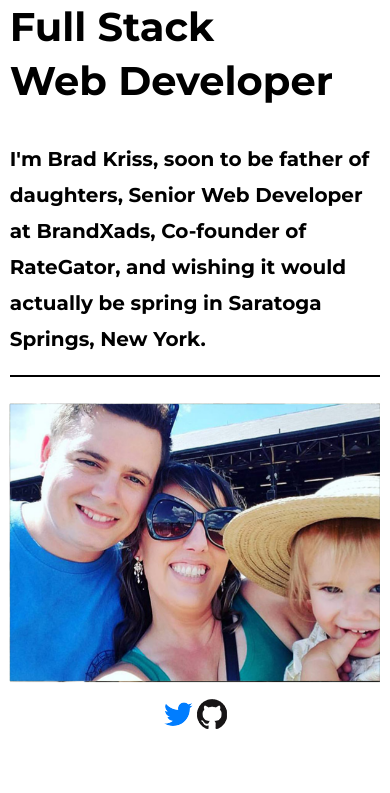
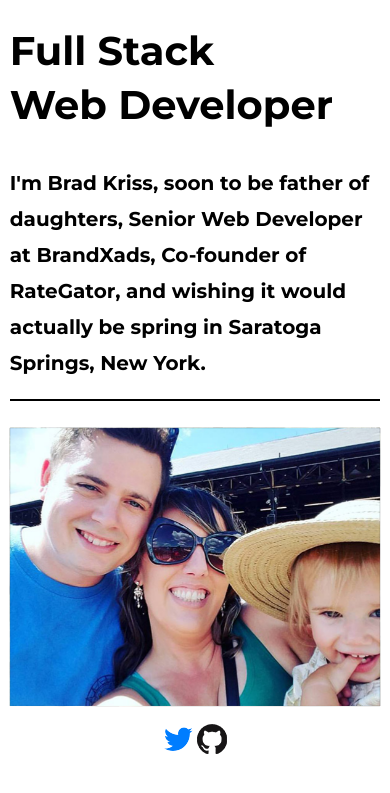
Before and after one commit to BradKriss/BradKriss, a PHP site: page /index.html in a window 390 px wide. Shown: the top 793 px of the page. Run offline with PHP 8.4, Linux system fonts and the light colour scheme.

Commit message:
added spacing to top of page

```diff
--- a/assets/sass/style.sass
+++ b/assets/sass/style.sass
@@ -18,8 +18,10 @@ body
 
 #site-container
   +container(600px)
+  margin-top: 1.08em
   @media (max-width: $medium-screen)
     +container(95%)
+    margin-top: 1.35em
 
 #intro-text
   +trailing-border(2px, 1)
--- a/public/css/style.css
+++ b/public/css/style.css
@@ -226,6 +226,7 @@ body {
   max-width: 600px;
   margin-left: auto;
   margin-right: auto;
+  margin-top: 1.08em;
 }
 /* line 12, ../../../../Ruby24-x64/lib/ruby/gems/2.4.0/gems/susy-2.2.14/sass/susy/output/support/_clearfix.scss */
 #site-container:after {
@@ -239,6 +240,7 @@ body {
     max-width: 95%;
     margin-left: auto;
     margin-right: auto;
+    margin-top: 1.35em;
   }
   /* line 12, ../../../../Ruby24-x64/lib/ruby/gems/2.4.0/gems/susy-2.2.14/sass/susy/output/support/_clearfix.scss */
   #site-container:after {
@@ -248,20 +250,20 @@ body {
   }
 }
 
-/* line 24, ../../assets/sass/style.sass */
+/* line 26, ../../assets/sass/style.sass */
 #intro-text {
   border-bottom-width: 0.11111em;
   border-bottom-style: solid;
   padding-bottom: 0.88889em;
 }
 
-/* line 27, ../../assets/sass/style.sass */
+/* line 29, ../../assets/sass/style.sass */
 #contact {
   margin-top: 1em;
   margin-bottom: 1em;
 }
 
-/* line 31, ../../assets/sass/style.sass */
+/* line 33, ../../assets/sass/style.sass */
 .enforce-aspect {
   padding-top: 100%;
 }
```
